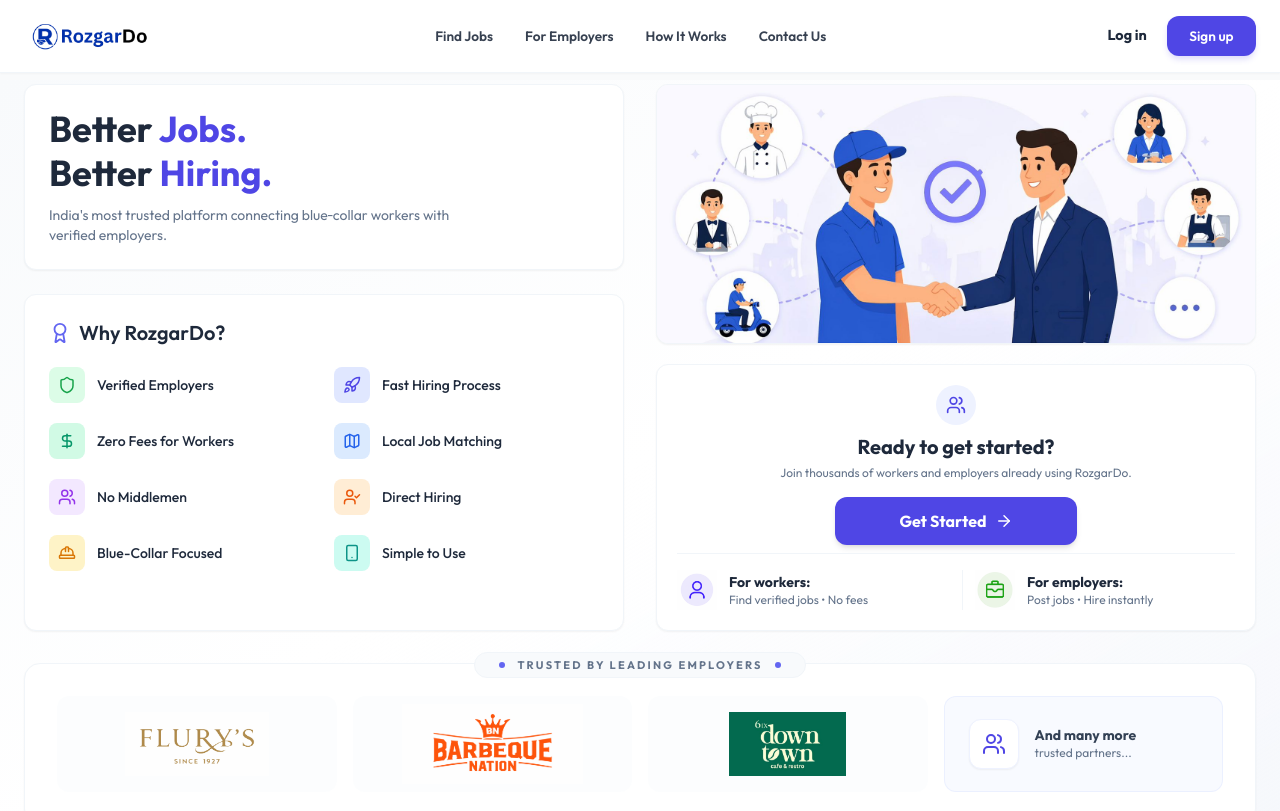
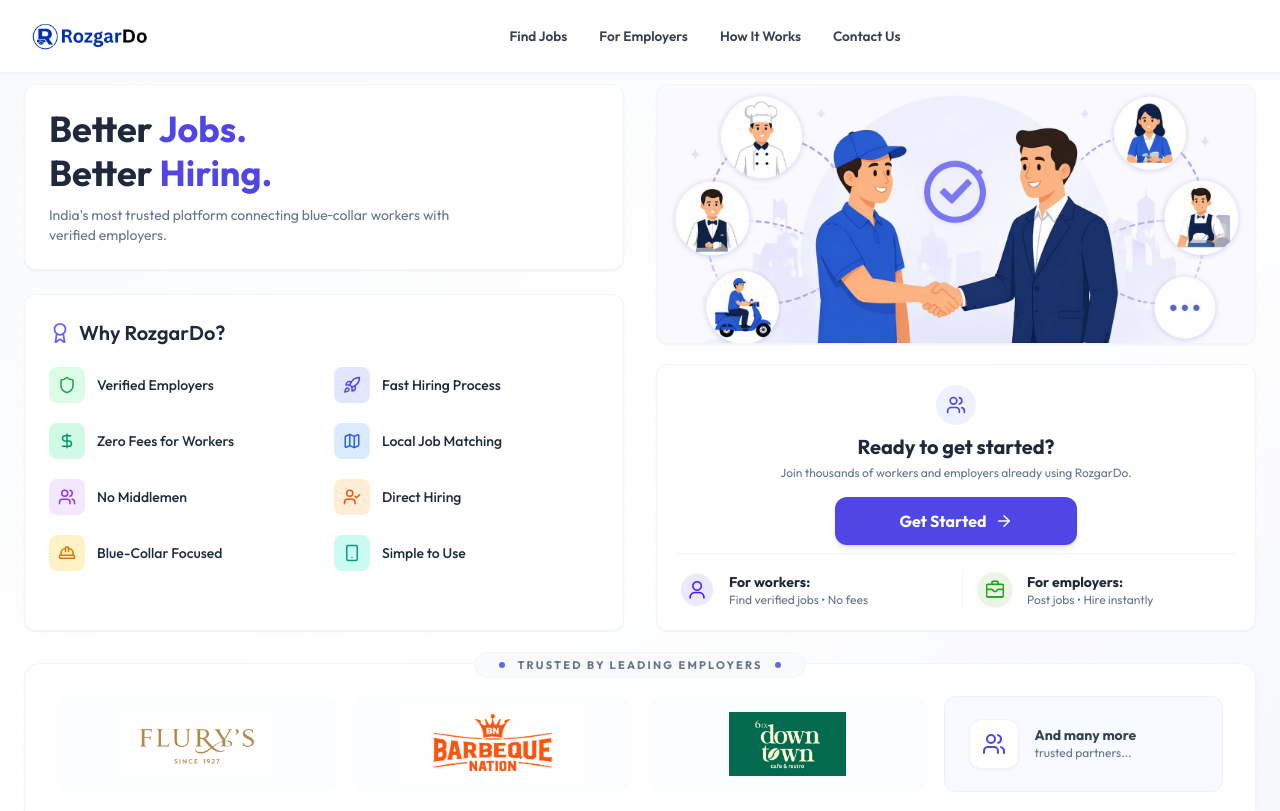
Before and after one commit to RozgarDo/rozgardo-frontend, a React (Vite) app: page /onboarding in a window 1280 px wide. Shown: the top 811 px of the page. Built offline with nearby package versions, Linux system fonts and the light colour scheme.

Commit message:
SignUp/Login button is hidden from the Navbar

```diff
--- a/src/components/Navbar.jsx
+++ b/src/components/Navbar.jsx
@@ -116,7 +116,7 @@
 
           {/* RIGHT SIDE */}
           <div style={{ display: 'flex', alignItems: 'center', gap: '1.5rem' }}>
-            {!user ? (
+            {/* {!user ? (
               <div style={{ display: 'flex', alignItems: 'center', gap: '1.25rem' }}>
                 <Link to="/login" style={{
                   textDecoration: 'none', fontWeight: 700, color: '#1E293B', fontSize: '0.9rem'
@@ -171,7 +171,7 @@
                   </div>
                 )}
               </div>
-            )}
+            )} */}
 
             <button
               className="navbar-mobile-toggle"
```
